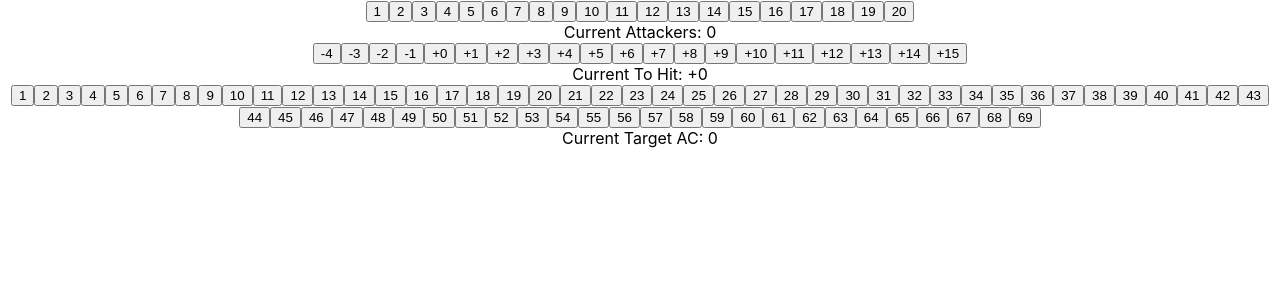
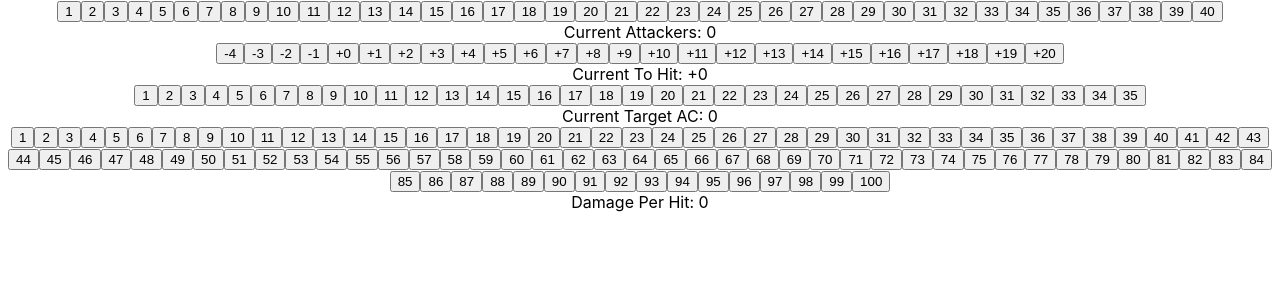
Before and after one commit to jcapinc/mob-damage, a React (Create React App) app: page / in a window 1280 px wide. Shown: the top 300 px of the page. Built offline with nearby package versions, Linux system fonts and the light colour scheme.

Commit message:
first working build

```diff
--- a/src/App.js
+++ b/src/App.js
@@ -1,10 +1,44 @@
 import React from "react";
 import "./App.css";
+const MobAttackMap = {
+	1: 1,
+	2: 1,
+	3: 1,
+	4: 1,
+	5: 1,
+	6: 2,
+	7: 2,
+	8: 2,
+	9: 2,
+	10: 2,
+	11: 2,
+	12: 2,
+	13: 3,
+	14: 3,
+	15: 4,
+	16: 4,
+	17: 5,
+	18: 5,
+	19: 10,
+	20: 20
+};
 
 function App() {
   const [attackers, setAttackers] = React.useState(0);
   const [toHit, setToHit] = React.useState(0);
   const [targetAC, setTargetAC] = React.useState(0);
+	const [damagedealt, setDamage] = React.useState(0);
+	const rollNeeded = attackers > 0 && targetAC > 0
+		? Math.min(Math.max(targetAC - toHit, 1), 20)
+		: null;
+	const hits = rollNeeded
+		? Math.floor(attackers / MobAttackMap[rollNeeded])
+		: null;
+	const totalDamage = rollNeeded
+		? hits * damagedealt
+		: null;
+
+	console.log({rollNeeded});
 
   return (
     <div className="App">
@@ -15,16 +49,23 @@ function App() {
         Current To Hit: {toHit < 0 ? "" : "+"}
         {toHit}
         <TargetAC onChange={(count) => setTargetAC(count)} />
-        Current Target AC:{" "}
-        {targetAC == 69 ? (
-          <div>
-            <img src="musk.png" />
-            <br />
-            Nice👍
-          </div>
-        ) : (
-          targetAC
-        )}
+        Current Target AC: {targetAC}
+				<DamageDealt onChange={(count) => setDamage(count)} />
+				Damage Per Hit: {damagedealt}
+				{rollNeeded ? <>
+					<h1>
+						Roll Needed: {rollNeeded}
+					</h1>
+					<h1>
+						Mobs Needed for One Hit: {MobAttackMap[rollNeeded]}
+					</h1>
+					<h1>
+						Attackers that Hit: {hits}
+					</h1>
+					<h1>
+						Total Damage Dealt: {totalDamage}
+					</h1>
+				</>: ""}
       </header>
     </div>
   );
@@ -37,7 +78,7 @@ function Attackers({ onChange }) {
   };
   return (
     <div>
-      {Array(20)
+      {Array(40)
         .fill("")
         .map((_, key) => (
           <button key={key} onClick={onClickGen(key + 1)}>
@@ -54,7 +95,7 @@ function ToHit({ onChange }) {
   };
   return (
     <div>
-      {Array(20)
+      {Array(25)
         .fill("")
         .map((_, key) => (
           <button key={key} onClick={onClickGen(key - 4)}>
@@ -74,7 +115,7 @@ function TargetAC({ onChange }) {
   };
   return (
     <div>
-      {Array(69)
+      {Array(35)
         .fill("hababab")
         .map((_, key) => (
           <button key={key} onClick={onClickGen(key + 1)}>
@@ -84,5 +125,21 @@ function TargetAC({ onChange }) {
     </div>
   );
 }
+function DamageDealt ({ onChange }) {
+	const onClickGen = (key) => () => {
+		onChange(key);
+	};
+	return (
+		<div>
+			{Array(100)
+				.fill("plplplpllpllp")
+				.map((_, key) => (
+					<button key={key} onClick={onClickGen(key + 1)}>
+						{key + 1}
+					</button>
+				))}
+		</div>
+	)
+}
 
 export default App;
```
